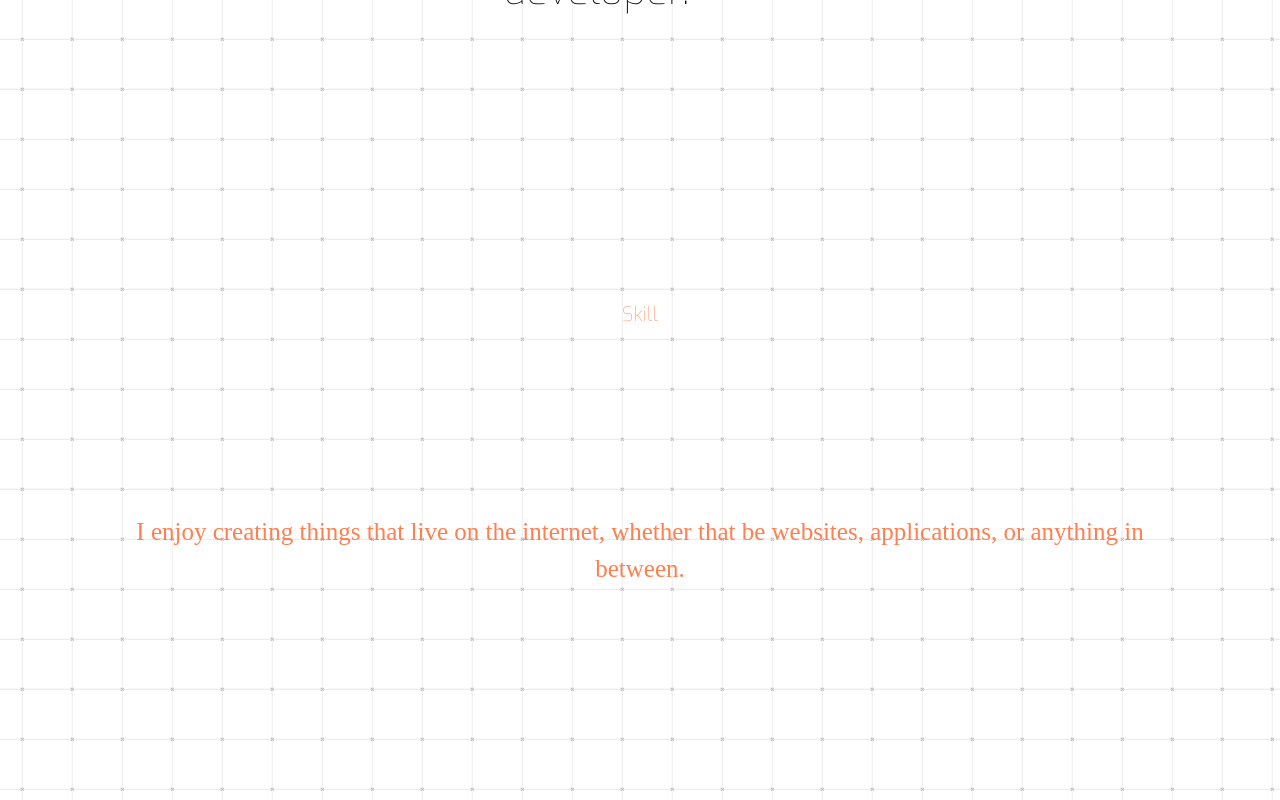
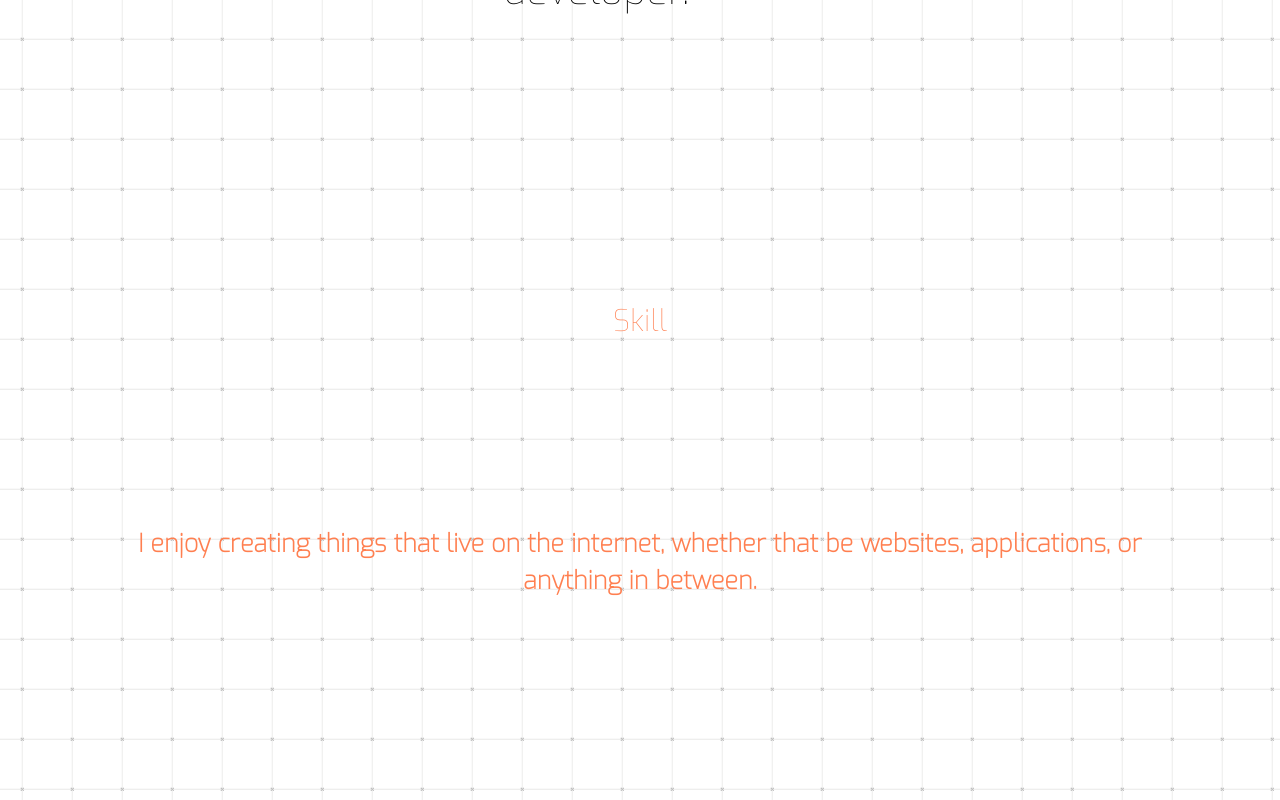
Before and after one commit to we-live-inside-a-dream/portfolio, an Angular app: page / in a window 1280 px wide. Shown: the part 633-1433 px from the top of the page. Built offline with nearby package versions, Linux system fonts and the light colour scheme.

Commit message:
changed font sizes

```diff
--- a/src/app/skills-page/skills-page.component.html
+++ b/src/app/skills-page/skills-page.component.html
@@ -1,4 +1,4 @@
-<h4 class="skills-header" id="skills">Skill</h4>
+<h1 class="skills-header" id="skills">Skill</h1>
 
 <div class="skills-container">
   <div class="skill-description">I enjoy creating things that live on the internet, whether that be websites, applications, or anything in between.</div>
--- a/src/app/skills-page/skills-page.component.scss
+++ b/src/app/skills-page/skills-page.component.scss
@@ -10,7 +10,7 @@
 .skills-header {
   text-align: center;
   color: coral;
-  font-size: 20px;
+  font-size: 30px;
   width: 50%;
   height: 90%;
   margin: 10rem auto;
@@ -26,7 +26,7 @@ i{
 .skill-description {
   text-align: center;
   color: coral;
-  font-family: 'sans-serif';
   font-size: 25px;
+  font-weight: bolder;
   margin-bottom: 15rem;
 }
```
